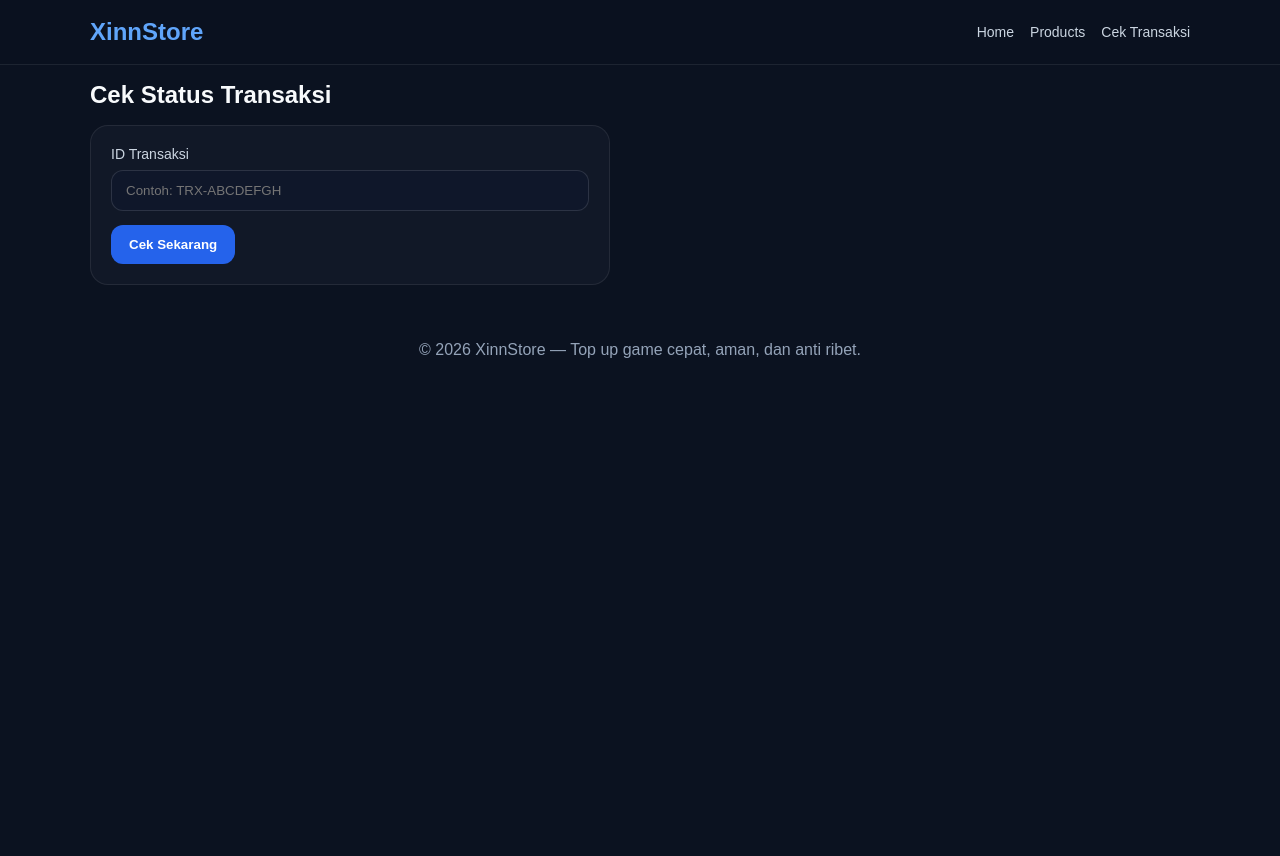
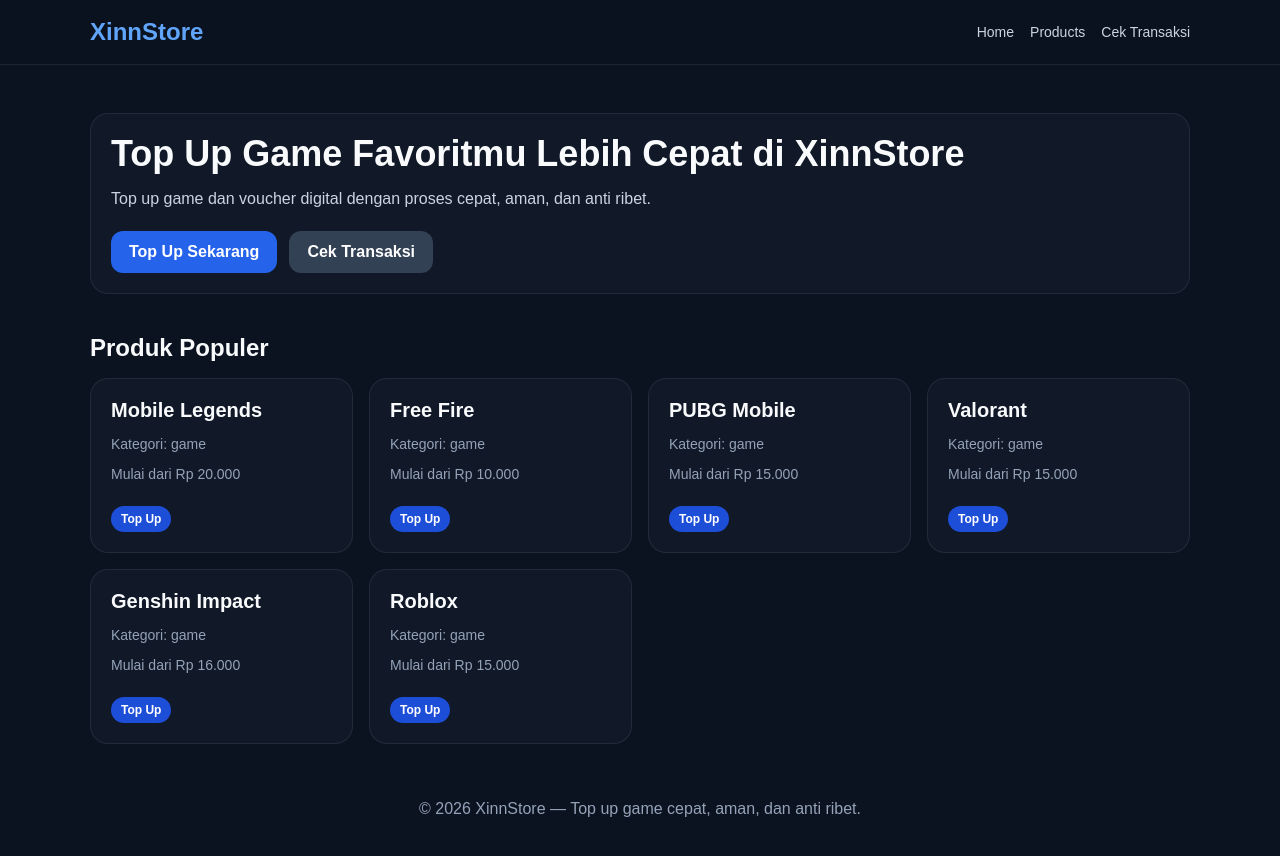
Before and after one commit to corleonev975-crypto/Xin-Storee, a Next.js app: page / in a window 1280 px wide. Before the commit the page ends 800 px from the top, so only its background shows below. Built offline with nearby package versions, Linux system fonts and the light colour scheme.

Commit message:
Refactor HomePage and remove CheckPage component

```diff
--- a/app/page.tsx
+++ b/app/page.tsx
@@ -1,42 +1,42 @@
+import Link from "next/link";
+import products from "@/data/products.json";
+import ProductCard from "@/components/ProductCard";
 
-"use client";
-
-import { useState } from "react";
-import { getRandomStatus } from "@/lib/transaction";
-
-export default function CheckPage() {
-  const [trxId, setTrxId] = useState("");
-  const [status, setStatus] = useState("");
-
-  function handleCheck() {
-    if (!trxId) return;
-    setStatus(getRandomStatus());
-  }
+export default function HomePage() {
+  const featured = products.slice(0, 6);
 
   return (
-    <main className="section">
-      <div className="container">
-        <h1 className="section-title">Cek Status Transaksi</h1>
-        <div className="card" style={{ maxWidth: 520 }}>
-          <div className="field">
-            <label>ID Transaksi</label>
-            <input
-              className="input"
-              value={trxId}
-              onChange={(e) => setTrxId(e.target.value)}
-              placeholder="Contoh: TRX-ABCDEFGH"
-            />
+    <main>
+      <section className="hero">
+        <div className="container">
+          <div className="hero-card">
+            <h1 className="hero-title">Top Up Game Favoritmu Lebih Cepat di XinnStore</h1>
+            <p className="hero-subtitle">
+              Top up game dan voucher digital dengan proses cepat, aman, dan anti ribet.
+            </p>
+
+            <div style={{ display: "flex", gap: 12 }}>
+              <Link href="/products" className="button">
+                Top Up Sekarang
+              </Link>
+              <Link href="/check" className="button secondary">
+                Cek Transaksi
+              </Link>
+            </div>
           </div>
-          <button className="button" onClick={handleCheck}>Cek Sekarang</button>
+        </div>
+      </section>
 
-          {status && (
-            <div style={{ marginTop: 16 }}>
-              <p>Status transaksi:</p>
-              <span className={`status ${status}`}>{status}</span>
-            </div>
-          )}
+      <section className="section">
+        <div className="container">
+          <h2 className="section-title">Produk Populer</h2>
+          <div className="grid">
+            {featured.map((product) => (
+              <ProductCard key={product.id} product={product} />
+            ))}
+          </div>
         </div>
-      </div>
+      </section>
     </main>
   );
 }
```
